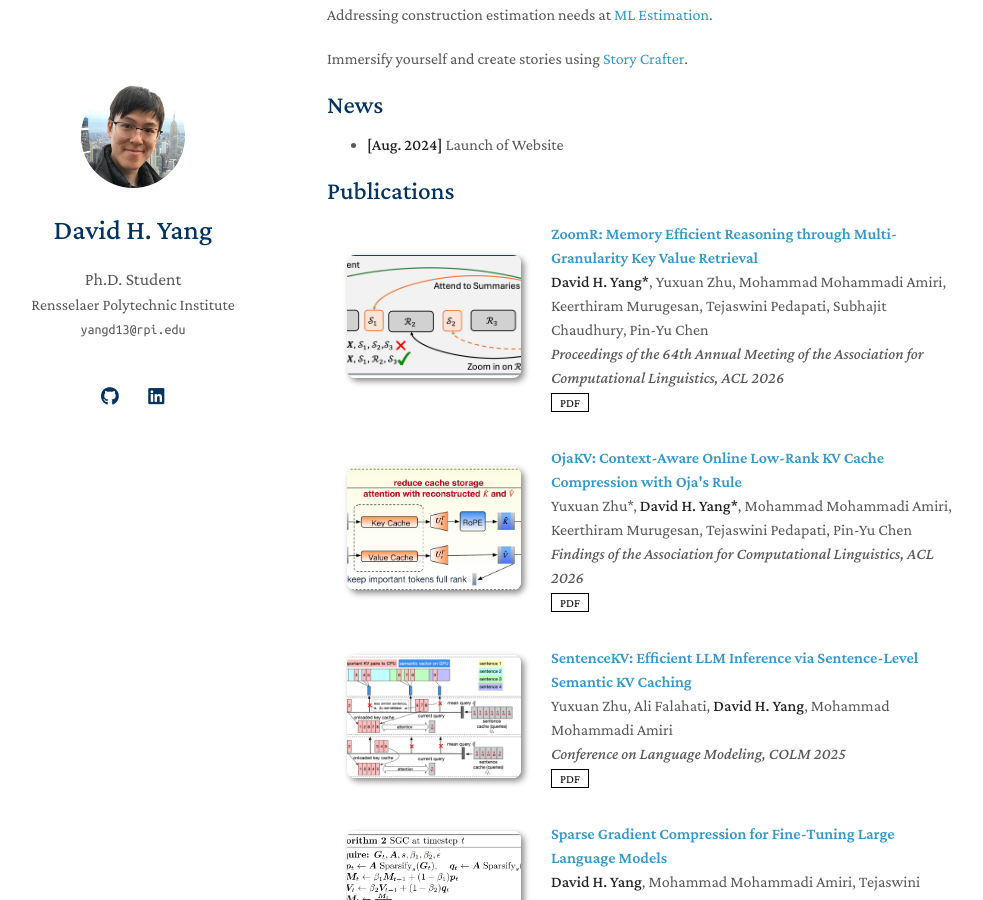
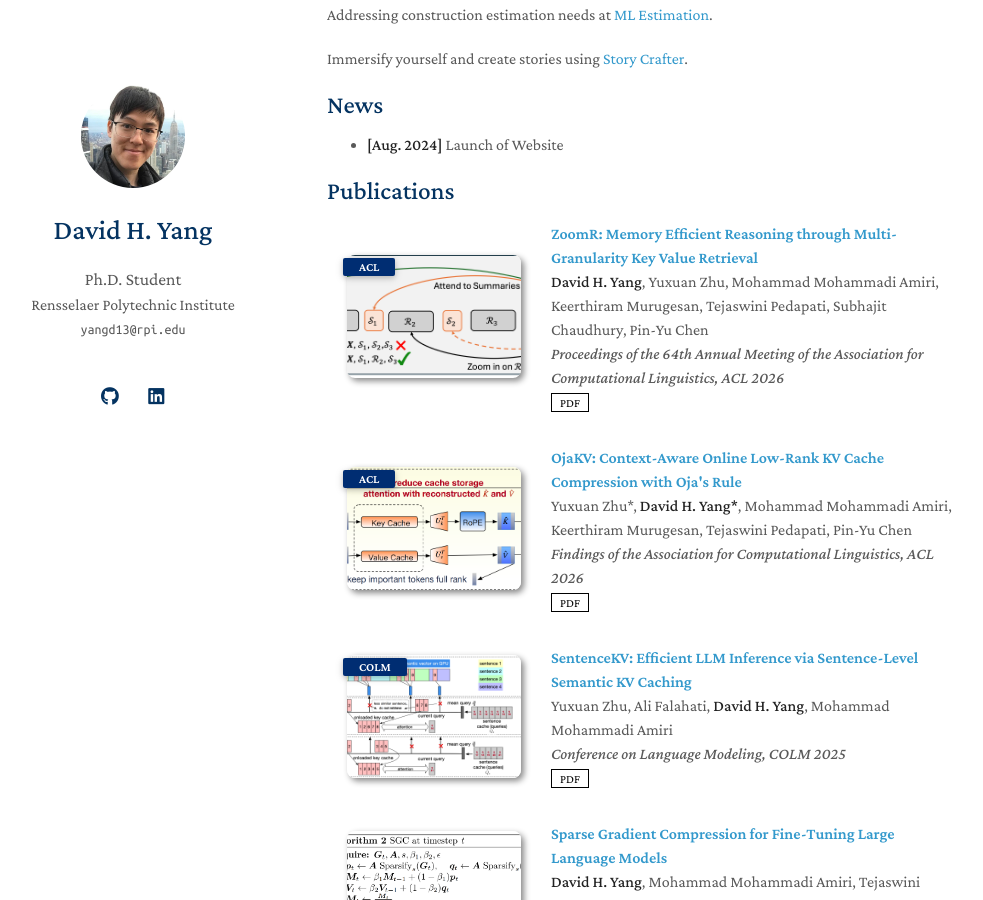
Before and after one commit to Davidhy514/davidhy514.github.io, a Jekyll site: the page built from index.md, in a window 1280 px wide and 900 px high, scrolled down 382 px. Shown: the whole window, without its empty margins (143-1126 px from the left). Built offline with Jekyll 4.4.1, drawn with Linux system fonts in a browser that asks for light colours; a style sheet for code colours, icons or effects is not loaded.

Commit message:
Fix author formatting and add conference short names

```diff
--- a/_data/publications.yml
+++ b/_data/publications.yml
@@ -1,19 +1,22 @@
 main:
 
   - title: "ZoomR: Memory Efficient Reasoning through Multi-Granularity Key Value Retrieval"
-    authors: <strong>David H. Yang*</strong>, Yuxuan Zhu, Mohammad Mohammadi Amiri, Keerthiram Murugesan, Tejaswini Pedapati, Subhajit Chaudhury, Pin-Yu Chen
+    authors: <strong>David H. Yang</strong>, Yuxuan Zhu, Mohammad Mohammadi Amiri, Keerthiram Murugesan, Tejaswini Pedapati, Subhajit Chaudhury, Pin-Yu Chen
+    conference_short: ACL
     conference: Proceedings of the 64th Annual Meeting of the Association for Computational Linguistics, ACL 2026
     pdf: http://arxiv.org/abs/2604.10898
     image: ./assets/img/ZoomR_Figure.png
 
   - title: "OjaKV: Context-Aware Online Low-Rank KV Cache Compression with Oja's Rule"
     authors: Yuxuan Zhu*, <strong>David H. Yang*</strong>, Mohammad Mohammadi Amiri, Keerthiram Murugesan, Tejaswini Pedapati, Pin-Yu Chen
+    conference_short: ACL
     conference: Findings of the Association for Computational Linguistics, ACL 2026
     pdf: https://arxiv.org/abs/2509.21623
     image: ./assets/img/ojakv.png
 
   - title: "SentenceKV: Efficient LLM Inference via Sentence-Level Semantic KV Caching"
     authors: Yuxuan Zhu, Ali Falahati, <strong>David H. Yang</strong>, Mohammad Mohammadi Amiri
+    conference_short: COLM
     conference: Conference on Language Modeling, COLM 2025
     pdf: https://arxiv.org/pdf/2504.00970
     image: ./assets/img/sentencekv.png
```
